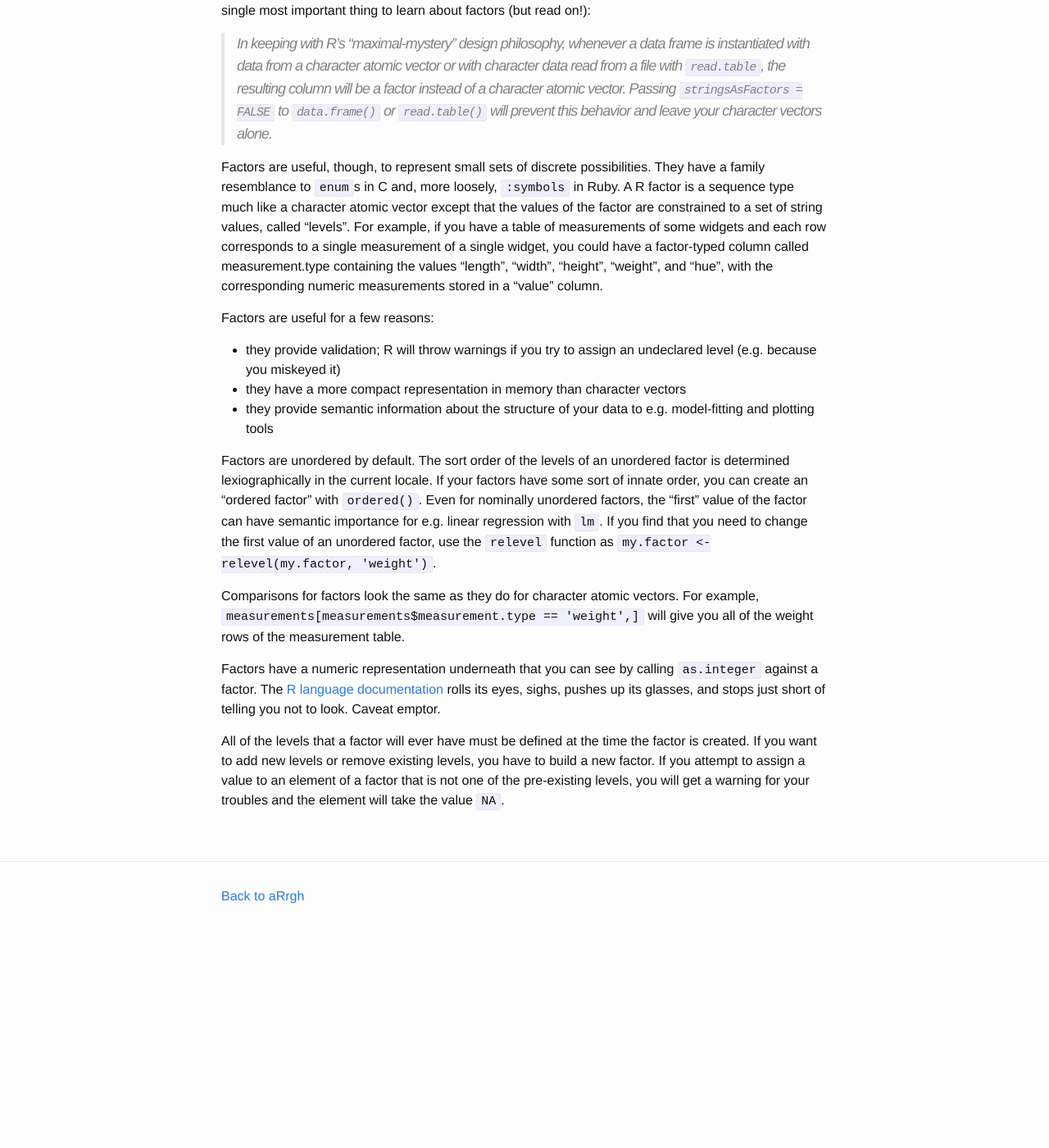
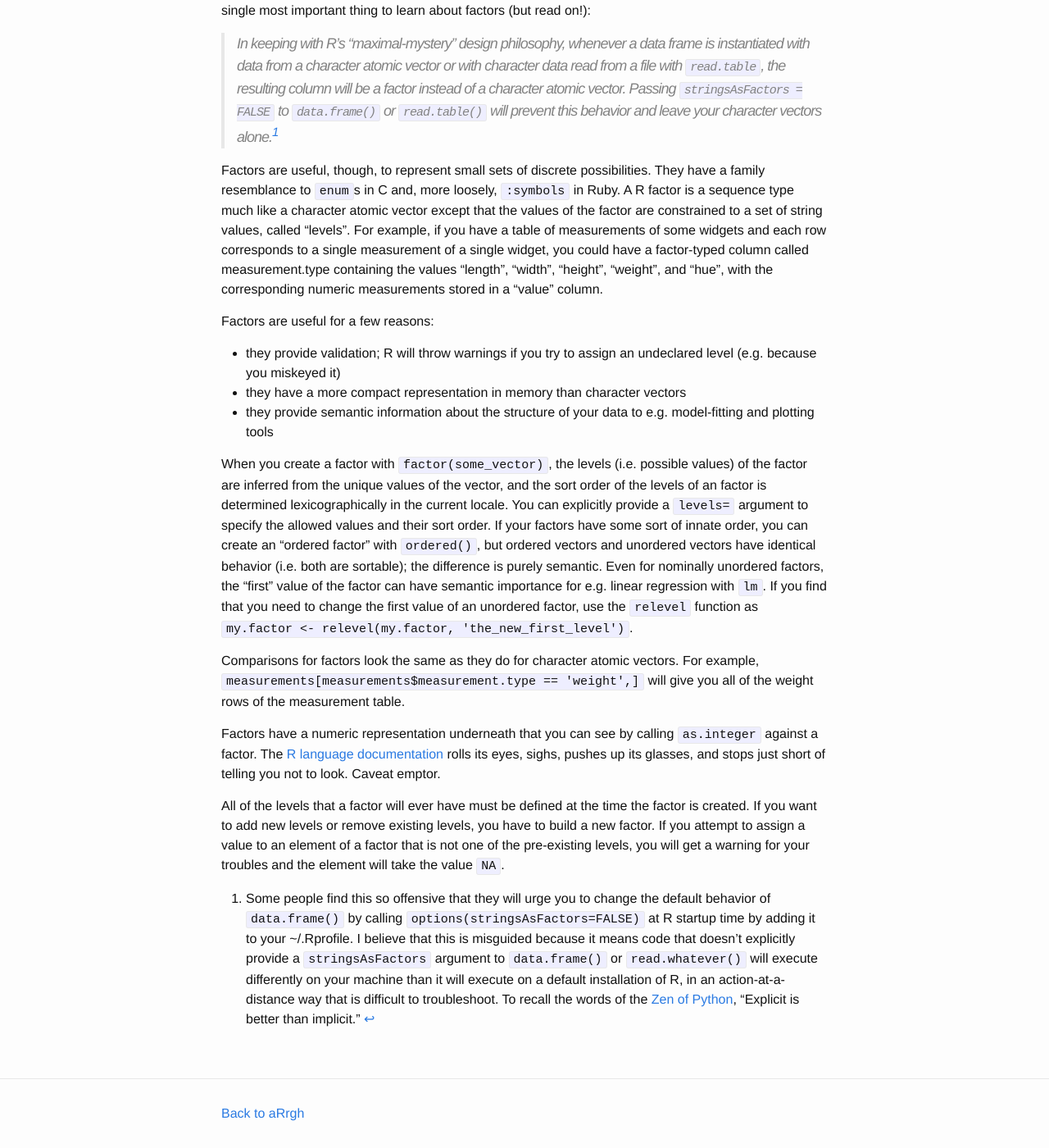
Before and after one commit to tdsmith/aRrgh, a Jekyll site: the page built from factors.md, in a window 1280 px wide and 1400 px high, scrolled down 226 px. Shown: the whole window at 82% size. Built offline with Jekyll 4.4.1, drawn with Linux system fonts in a browser that asks for light colours; before the commit the page ends 1361 px from its top, so only the background shows below that.

Commit message:
Update factors page
Add commentary on stringsAsFactors defaults and clarify ordering

```diff
--- a/factors.md
+++ b/factors.md
@@ -4,7 +4,9 @@ layout: page
 ---
 Factors are very useful and responsible for many unpleasant surprises. Many people find that this is the single most important thing to learn about factors (but read on!):
 
-> In keeping with R's "maximal-mystery" design philosophy, whenever a data frame is instantiated with data from a character atomic vector or with character data read from a file with `read.table`, the resulting column will be a factor instead of a character atomic vector. Passing `stringsAsFactors = FALSE` to `data.frame()` or `read.table()` will prevent this behavior and leave your character vectors alone.
+> In keeping with R's "maximal-mystery" design philosophy, whenever a data frame is instantiated with data from a character atomic vector or with character data read from a file with `read.table`, the resulting column will be a factor instead of a character atomic vector. Passing `stringsAsFactors = FALSE` to `data.frame()` or `read.table()` will prevent this behavior and leave your character vectors alone.[^options]
+
+[^options]: Some people find this so offensive that they will urge you to change the default behavior of `data.frame()` by calling `options(stringsAsFactors=FALSE)` at R startup time by adding it to your ~/.Rprofile. I believe that this is misguided because it means code that doesn't explicitly provide a `stringsAsFactors` argument to `data.frame()` or `read.whatever()` will execute differently on your machine than it will execute on a default installation of R, in an action-at-a-distance way that is difficult to troubleshoot. To recall the words of the [Zen of Python](https://www.python.org/dev/peps/pep-0020/), "Explicit is better than implicit."
 
 Factors are useful, though, to represent small sets of discrete possibilities. They have a family resemblance to `enum`s in C and, more loosely, `:symbols` in Ruby. A R factor is a sequence type much like a character atomic vector except that the values of the factor are constrained to a set of string values, called "levels". For example, if you have a table of measurements of some widgets and each row corresponds to a single measurement of a single widget, you could have a factor-typed column called measurement.type containing the values "length", "width", "height", "weight", and "hue", with the corresponding numeric measurements stored in a "value" column.
 
@@ -14,7 +16,7 @@ Factors are useful for a few reasons:
 * they have a more compact representation in memory than character vectors
 * they provide semantic information about the structure of your data to e.g. model-fitting and plotting tools
 
-Factors are unordered by default. The sort order of the levels of an unordered factor is determined lexiographically in the current locale. If your factors have some sort of innate order, you can create an "ordered factor" with `ordered()`. Even for nominally unordered factors, the "first" value of the factor can have semantic importance for e.g. linear regression with `lm`. If you find that you need to change the first value of an unordered factor, use the `relevel` function as `my.factor <- relevel(my.factor, 'weight')`.
+When you create a factor with `factor(some_vector)`, the levels (i.e. possible values) of the factor are inferred from the unique values of the vector, and the sort order of the levels of an factor is determined lexicographically in the current locale. You can explicitly provide a `levels=` argument to specify the allowed values and their sort order. If your factors have some sort of innate order, you can create an "ordered factor" with `ordered()`, but ordered vectors and unordered vectors have identical behavior (i.e. both are sortable); the difference is purely semantic. Even for nominally unordered factors, the "first" value of the factor can have semantic importance for e.g. linear regression with `lm`. If you find that you need to change the first value of an unordered factor, use the `relevel` function as `my.factor <- relevel(my.factor, 'the_new_first_level')`.
 
 Comparisons for factors look the same as they do for character atomic vectors. For example, `measurements[measurements$measurement.type == 'weight',]` will give you all of the weight rows of the measurement table.
 
```
